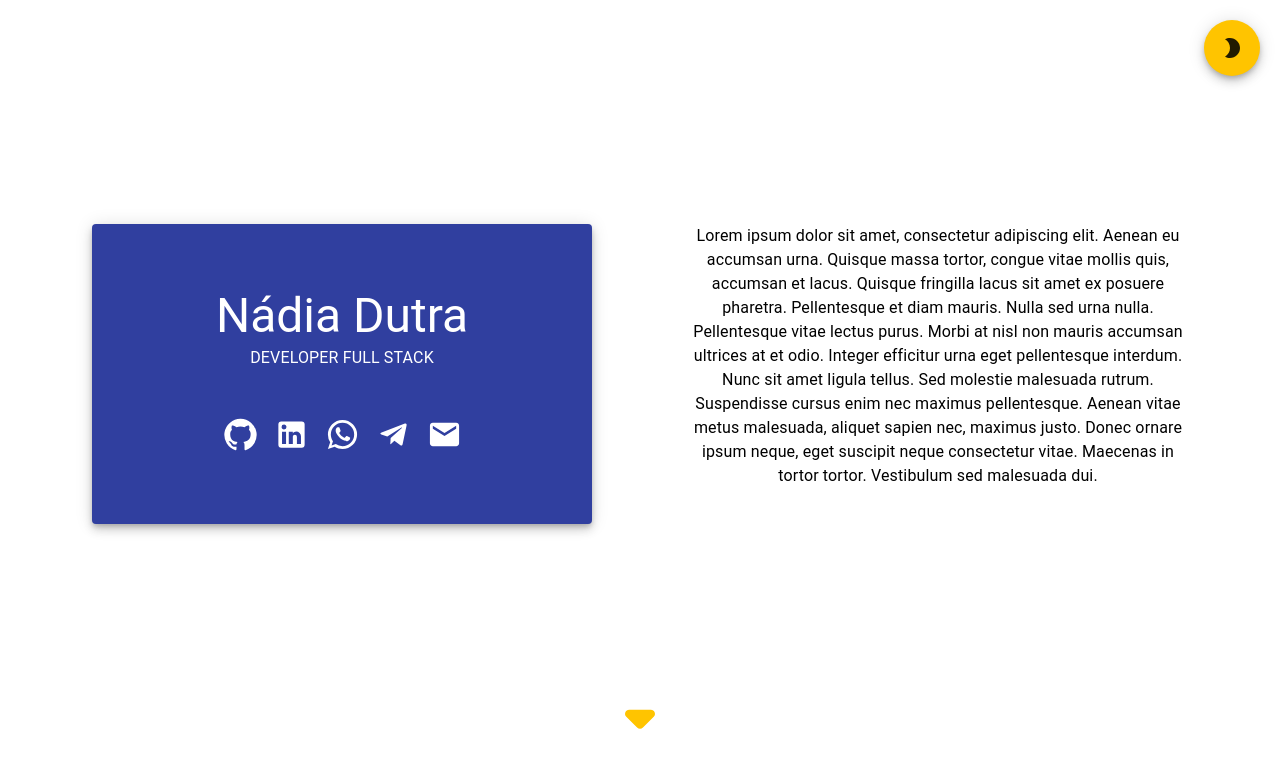
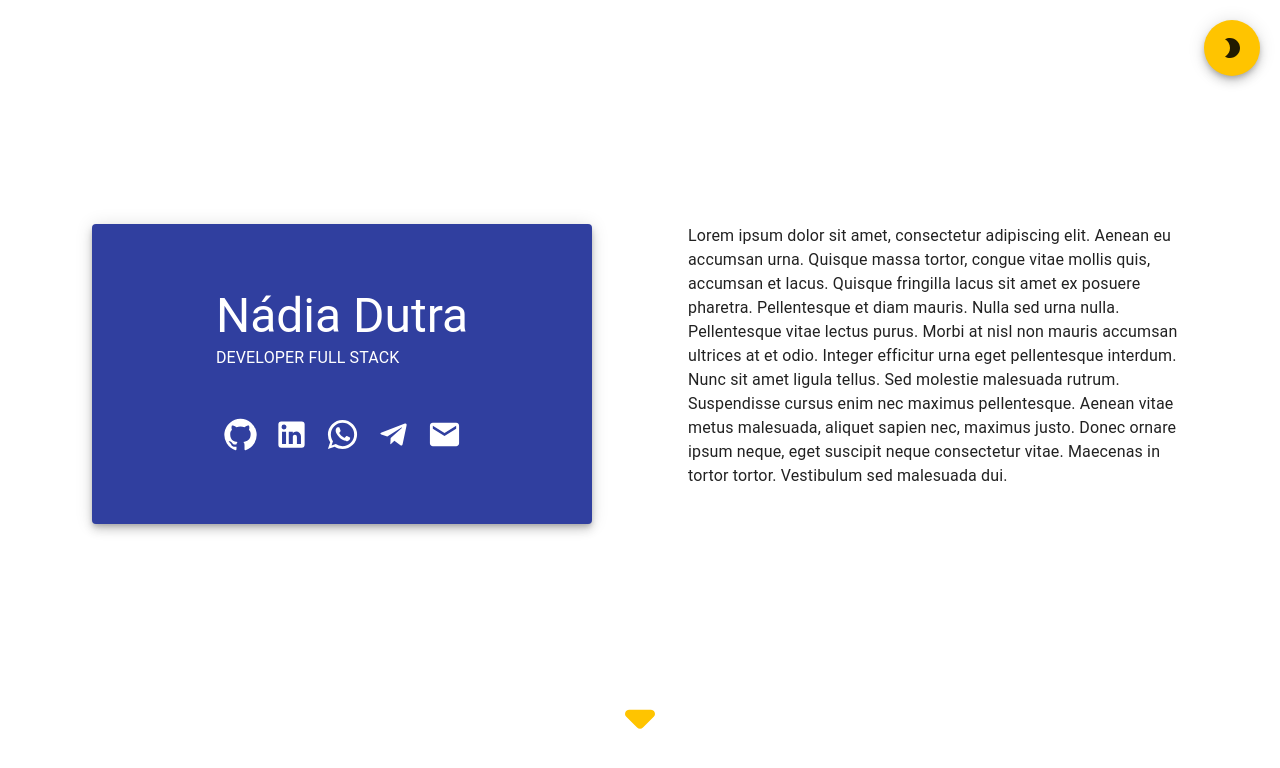
Before and after one commit to nnnnadia/nnnnadia.github.io, a React (Create React App) app: page / in a window 1280 px wide. Shown: the top 768 px of the page. Built offline with nearby package versions, Linux system fonts and the light colour scheme.

Commit message:
feat: add CssBaseline (css reset)

```diff
--- a/src/App.tsx
+++ b/src/App.tsx
@@ -1,5 +1,5 @@
 import React, { useContext, useState } from 'react';
-import { Collapse, Fab, Stack } from '@mui/material';
+import { Collapse, Container, Fab, Stack } from '@mui/material';
 import ArrowToProjects from './components/ArrowToProjects';
 import './App.css';
 import AboutMe from './components/AboutMe';
@@ -12,7 +12,7 @@ export default function App() {
   const { mode, setMode } = useContext(Context);
   const [onAboutMe, setOnAboutMe] = useState(true);
   return (
-    <div className="App">
+    <Container>
       <Fab
         onClick={mode === 'light' ? () => setMode('dark') : () => setMode('light')}
         color="secondary"
@@ -35,6 +35,6 @@ export default function App() {
           <Projects />
         </Stack>
       </Collapse>
-    </div>
+    </Container>
   );
 }
--- a/src/index.tsx
+++ b/src/index.tsx
@@ -5,6 +5,7 @@ import App from './App';
 import reportWebVitals from './reportWebVitals';
 import Provider from './context/Provider';
 import ColorProvider from './theme/ThemeProvider';
+import { CssBaseline } from '@mui/material';
 
 const root = ReactDOM.createRoot(
   document.getElementById('root') as HTMLElement
@@ -12,6 +13,7 @@ const root = ReactDOM.createRoot(
 root.render(
   <Provider>
     <ColorProvider>
+      <CssBaseline />
       <App />
     </ColorProvider>
   </Provider>
```
